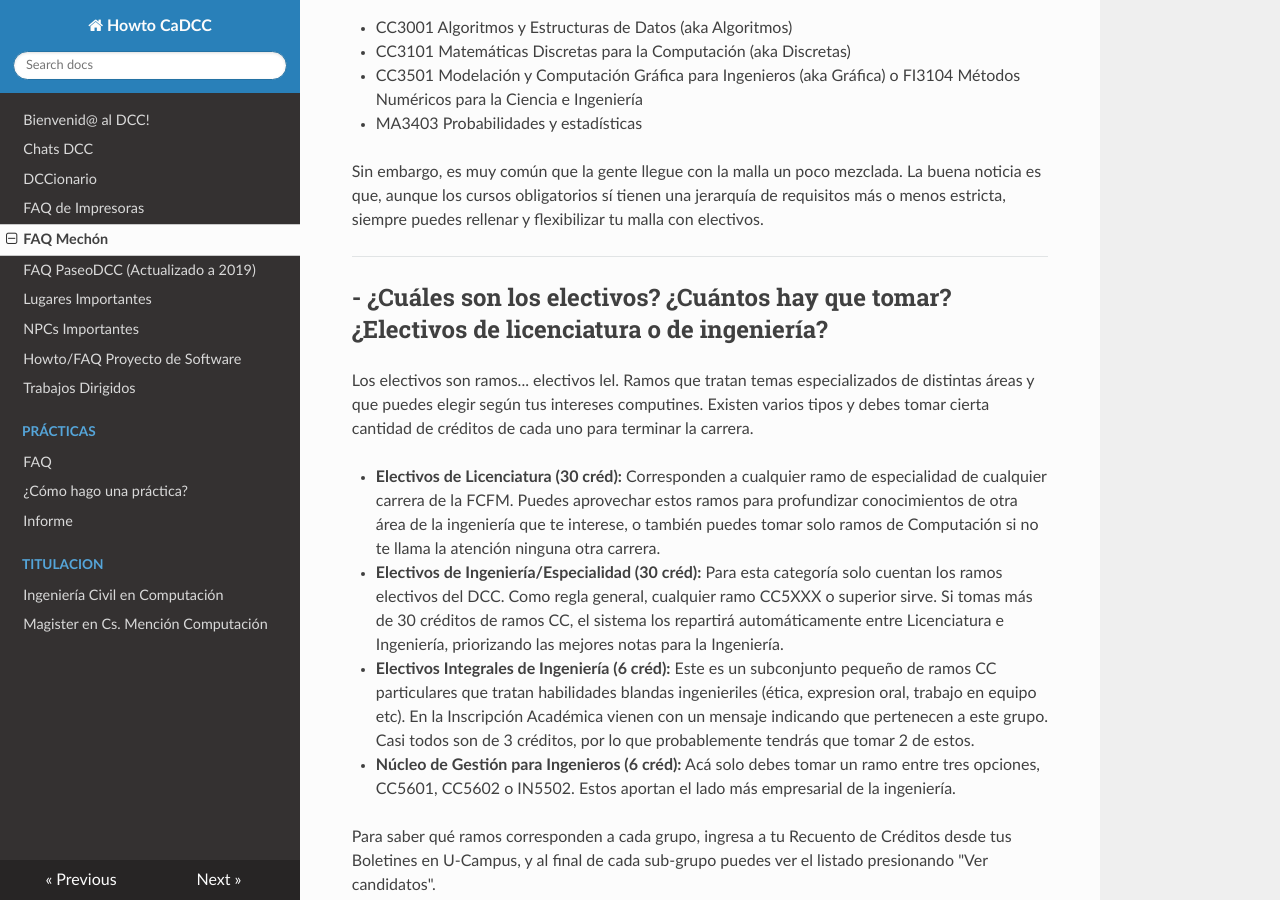
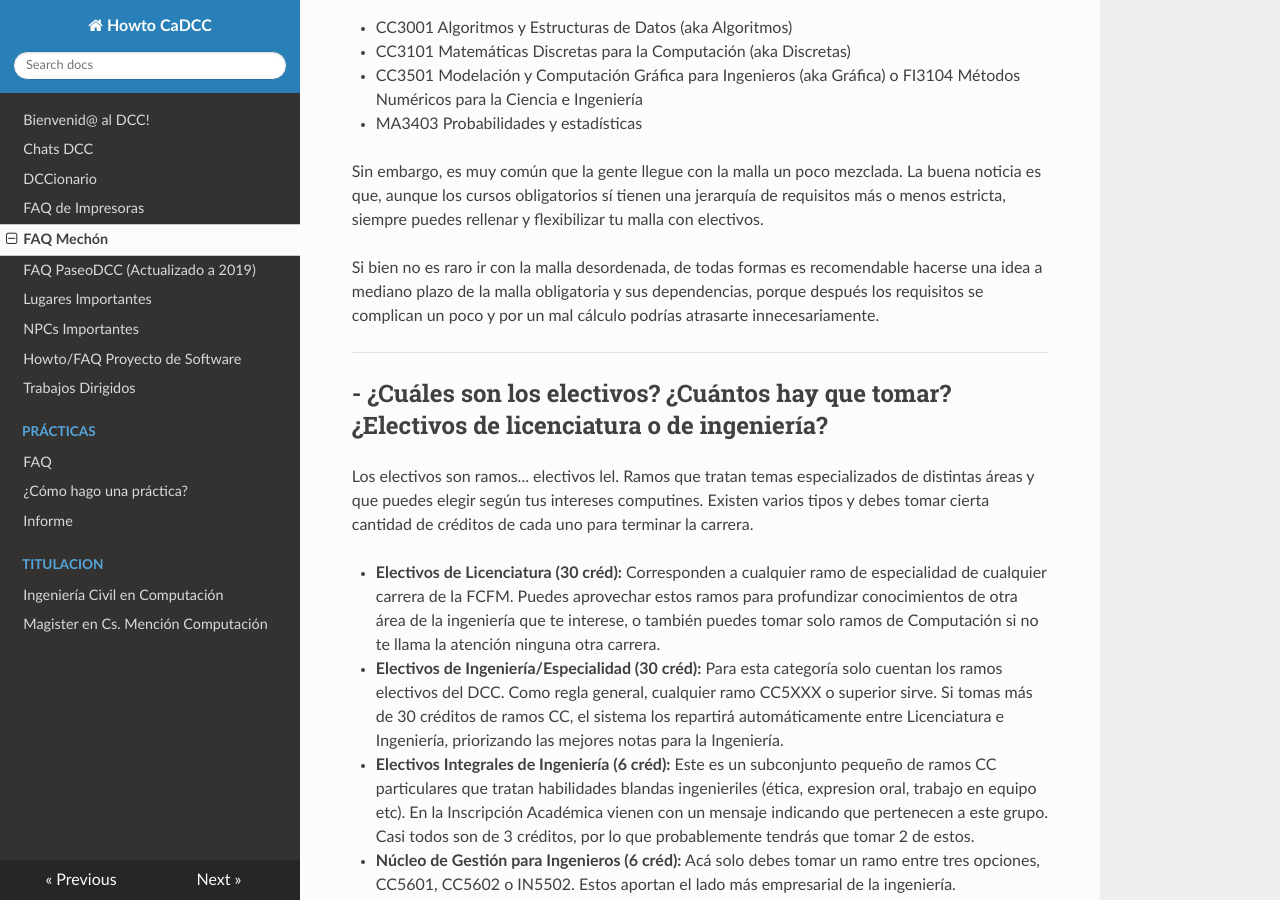
Before and after one commit to cadcc/howto, an MkDocs documentation site: the page built from docs/FAQ Mechón.md, in a window 1280 px wide and 900 px high, scrolled down 5248 px. Built offline with MkDocs 1.6.1, drawn with Linux system fonts in a browser that asks for light colours; nearby versions of some CDN libraries.

Commit message:
Update FAQ Mechón.md

```diff
--- a/docs/FAQ Mechón.md
+++ b/docs/FAQ Mechón.md
@@ -144,6 +144,8 @@ Según la malla, los ramos de primer semestre DCC son:
 
 Sin embargo, es muy común que la gente llegue con la malla un poco mezclada. La buena noticia es que, aunque los cursos obligatorios sí tienen una jerarquía de requisitos más o menos estricta, siempre puedes rellenar y flexibilizar tu malla con electivos.
 
+Si bien no es raro ir con la malla desordenada, de todas formas es recomendable hacerse una idea a mediano plazo de la malla obligatoria y sus dependencias, porque después los requisitos se complican un poco y por un mal cálculo podrías atrasarte innecesariamente.
+
 ---
 
 ## - ¿Cuáles son los electivos? ¿Cuántos hay que tomar? ¿Electivos de licenciatura o de ingeniería?
```
